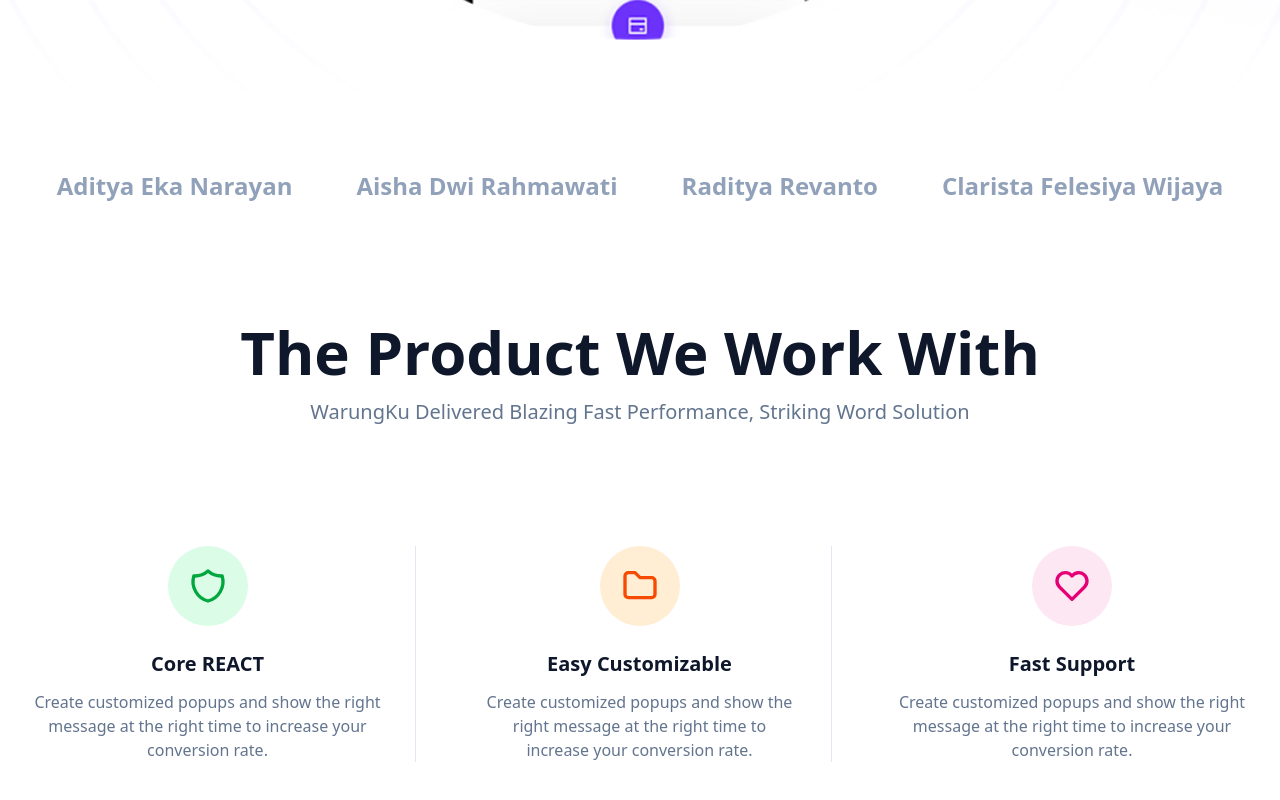
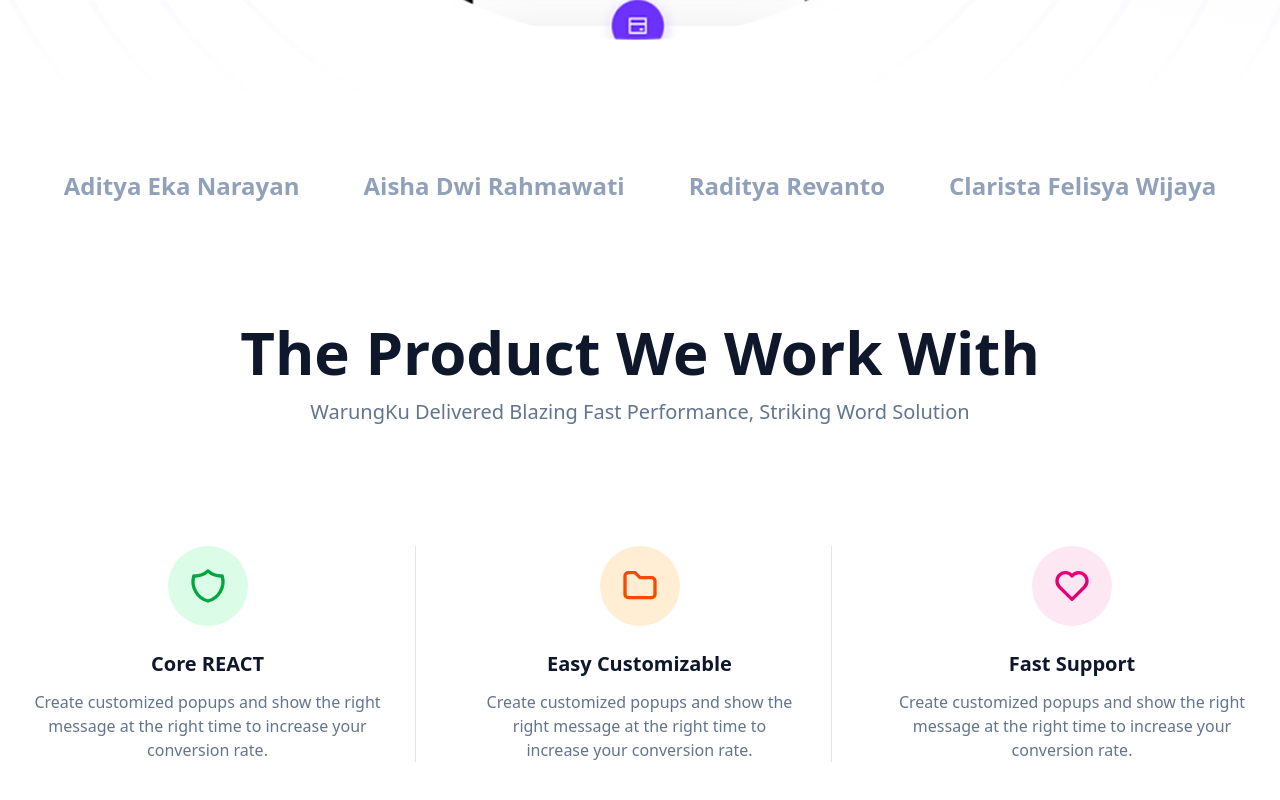
Before and after one commit to RadityaRevanto/WarungKu, a Next.js app: page / in a window 1280 px wide. Shown: the part 1155-1955 px from the top of the page. Built offline with nearby package versions, Linux system fonts and the light colour scheme.

Commit message:
fix: correct spelling of 'Clarista Felisya Wijaya' and adjust layout class for consistency

```diff
--- a/src/components/sections/produk.tsx
+++ b/src/components/sections/produk.tsx
@@ -2,7 +2,7 @@
 
 export default function Produk() {
     return (
-        <section id="Produk" className="relative w-full bg-white mt-65 md:mt-140 xl:mt-180 2xl:mt-210">
+        <section id="Produk" className="relative w-full bg-white mt-65 md:mt-140 lg:mt-160 xl:mt-180 2xl:mt-210">
             <div className="mx-auto max-w-7xl px-4 py-24 sm:px-6 lg:px-8">
                 {/* Logo Partners Section */}
                 <div className="mb-16 flex flex-wrap items-center justify-center gap-8 md:gap-12 lg:gap-16">
@@ -16,7 +16,7 @@
                         Raditya Revanto
                     </div>
                     <div className="flex items-center gap-2 text-2xl font-semibold text-slate-400">
-                        Clarista Felesiya Wijaya
+                        Clarista Felisya Wijaya
                     </div>
                 </div>
 
```
